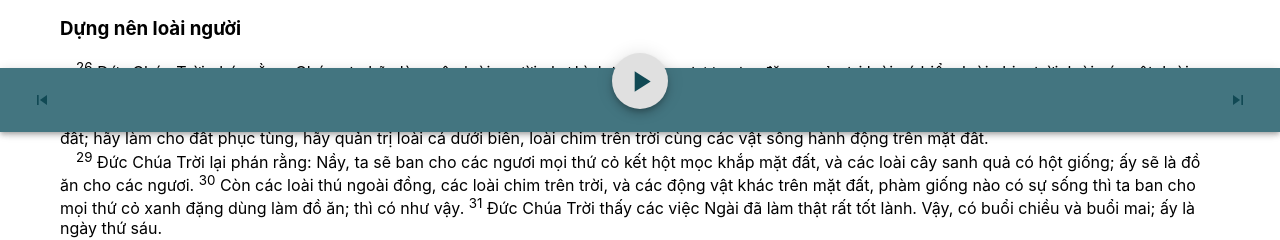
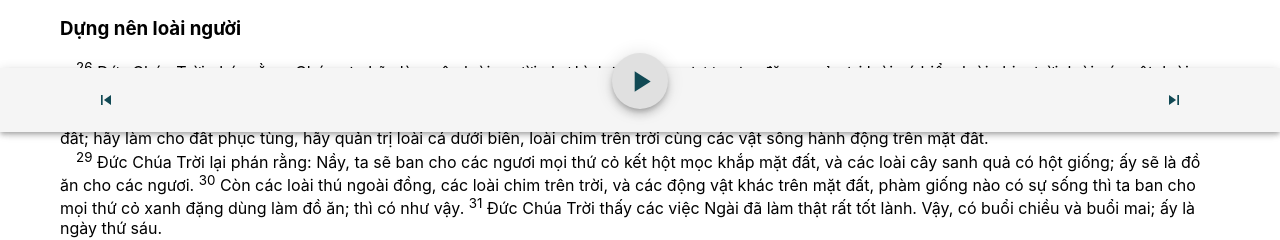
Before and after one commit to phucamtv/kt-react, a React (Create React App) app: page / in a window 1280 px wide. Shown: the part 668-908 px from the top of the page. Built offline with nearby package versions, Linux system fonts and the light colour scheme.

Commit message:
Improvement on footer nav.

```diff
--- a/src/components/navigation/Navigation.tsx
+++ b/src/components/navigation/Navigation.tsx
@@ -1,4 +1,4 @@
-import { AppBar, Box, IconButton, Toolbar } from "@mui/material";
+import { AppBar, Box, Container, IconButton, Toolbar } from "@mui/material";
 import { useScreen } from "../../store/store.screen";
 import SkipPreviousIcon from "@mui/icons-material/SkipPrevious";
 import SkipNextIcon from "@mui/icons-material/SkipNext";
@@ -8,8 +8,10 @@ import { AudioPlayer } from "../player/AudioPlayer";
 export const Navigation = () => {
     const api = useScreen(state => state.navigation);
 
-    return <AppBar position="fixed" color="secondary" sx={{ top: "auto", bottom: 0 }}>
+    return <AppBar position="fixed" color="default" sx={{ top: "auto", bottom: 0 }}>
+        <Container>
             <Toolbar>
+
                 <IconButton onClick={api.prev}>
                     <SkipPreviousIcon fontSize="small" color="primary" />
                 </IconButton>
@@ -21,5 +23,6 @@ export const Navigation = () => {
                     <SkipNextIcon fontSize="small" color="primary" />
                 </IconButton>
             </Toolbar>
+        </Container>
     </AppBar>;
 };
```
Lines whose indentation alone changed are shown as unchanged.
